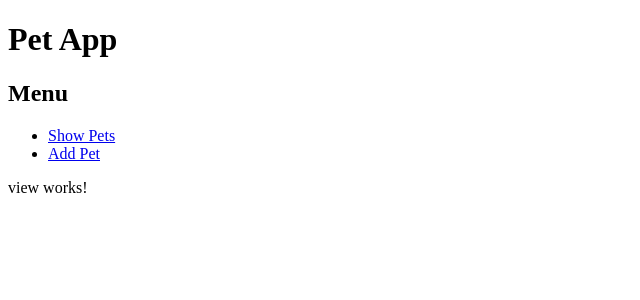
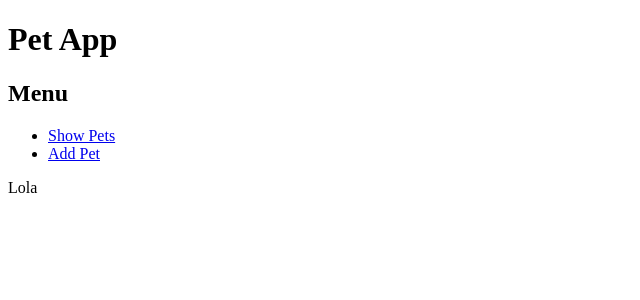
Before and after one commit to boolean-uk/angular-routing-form-workshop, an Angular app: page /pets/1 in a window 1280 px wide. Shown: the top 300 px of the page, without its empty margins (0-640 px from the left). Built offline with nearby package versions, Linux system fonts and the light colour scheme.

Commit message:
added view

```diff
--- a/src/app/pets/pets.service.ts
+++ b/src/app/pets/pets.service.ts
@@ -12,4 +12,11 @@ export class PetsService {
     p.id = this.pets.length + 1;
     this.pets.push(p);
   }
+  public GetPetById(id: number | null) {
+    const pet = this.pets.find((pet) => pet.id === id);
+    if (!pet) {
+      return null;
+    }
+    return pet;
+  }
 }
--- a/src/app/pets/view/view.component.html
+++ b/src/app/pets/view/view.component.html
@@ -1 +1,3 @@
-<p>view works!</p>
+<div *ngIf="pet !== null">
+  {{ pet.name }}
+</div>
--- a/src/app/pets/view/view.component.ts
+++ b/src/app/pets/view/view.component.ts
@@ -1,10 +1,23 @@
 import { Component } from '@angular/core';
+import { Pet } from '../models/pet';
+import { PetsService } from '../pets.service';
+import { ActivatedRoute } from '@angular/router';
 
 @Component({
   selector: 'app-view',
   templateUrl: './view.component.html',
-  styleUrl: './view.component.css'
+  styleUrl: './view.component.css',
 })
 export class ViewComponent {
+  pet: Pet | null = null;
 
+  constructor(
+    private readonly petsService: PetsService,
+    private readonly route: ActivatedRoute
+  ) {
+    //id = this.route.snapshot.paramMap.get('id');
+    this.pet = this.petsService.GetPetById(
+      Number(route.snapshot.paramMap.get('id'))
+    );
+  }
 }
```
